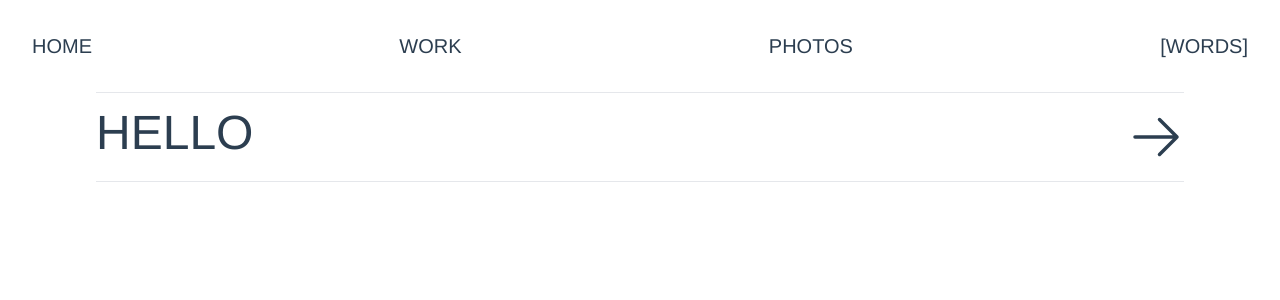
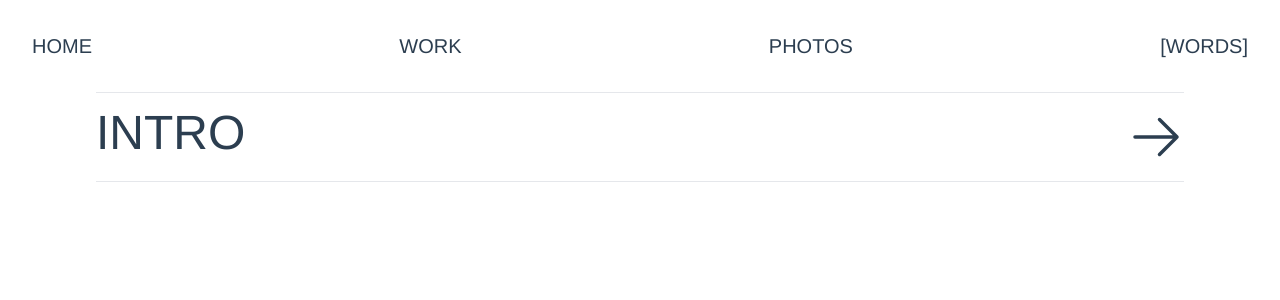
Before and after one commit to cbarkr/portfolio, a Vue app: page /words in a window 1280 px wide. Shown: the top 300 px of the page. Built offline with nearby package versions, Linux system fonts and the light colour scheme.

Commit message:
add intro text

```diff
--- a/src/pages/Words.vue
+++ b/src/pages/Words.vue
@@ -32,8 +32,8 @@ export default {
     return {
       words: [
         {
-          title: 'HELLO',
-          id: 'hello',
+          title: 'INTRO',
+          id: 'intro',
         },
       ]
     }
--- a/src/words/index.js
+++ b/src/words/index.js
@@ -1,5 +1,5 @@
-import hello from './hello.txt'
+import intro from './intro.txt'
 
 export default {
-    hello
+    intro
 }
```
Also changed, not shown: src/words/hello.txt (deleted), src/words/intro.txt (added).
